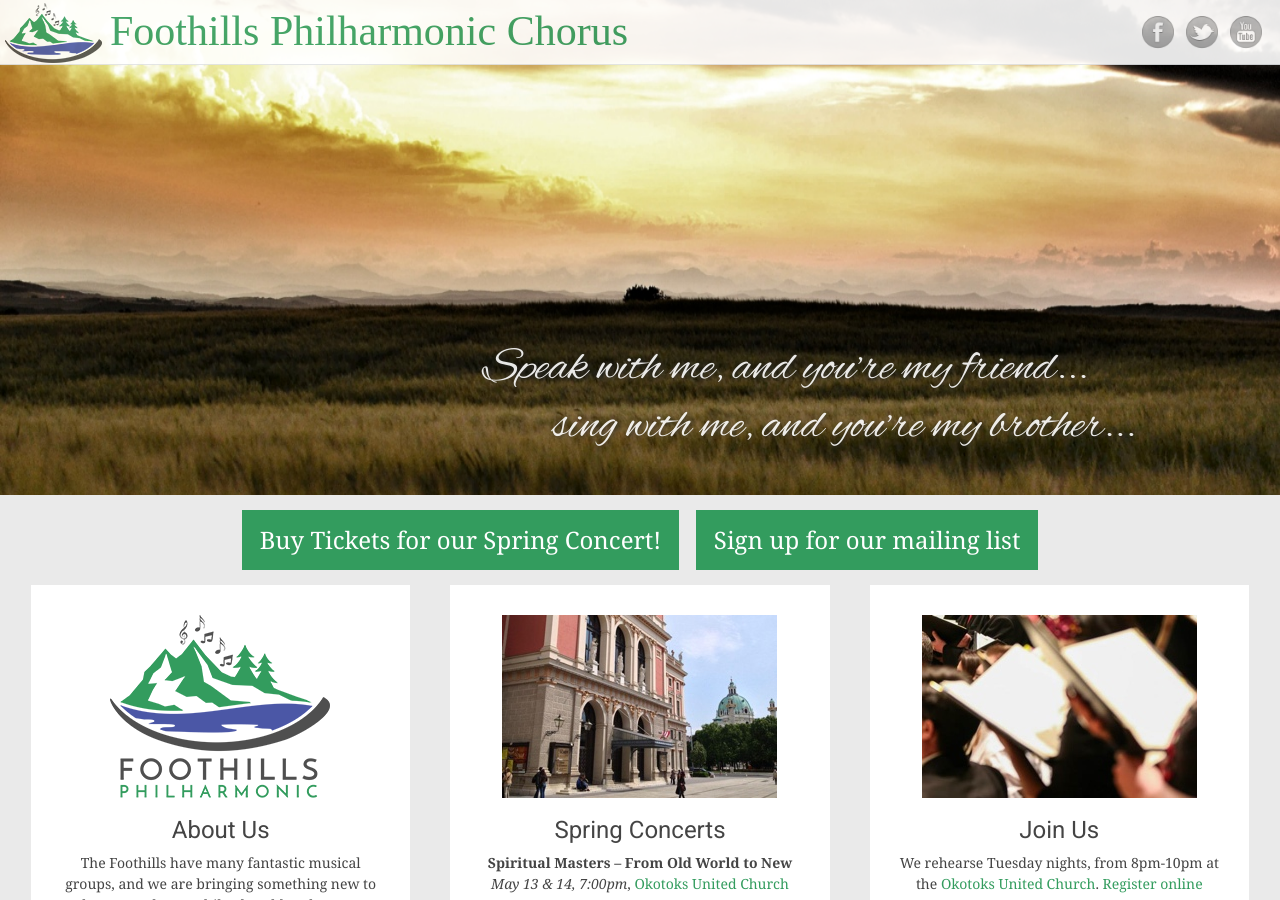
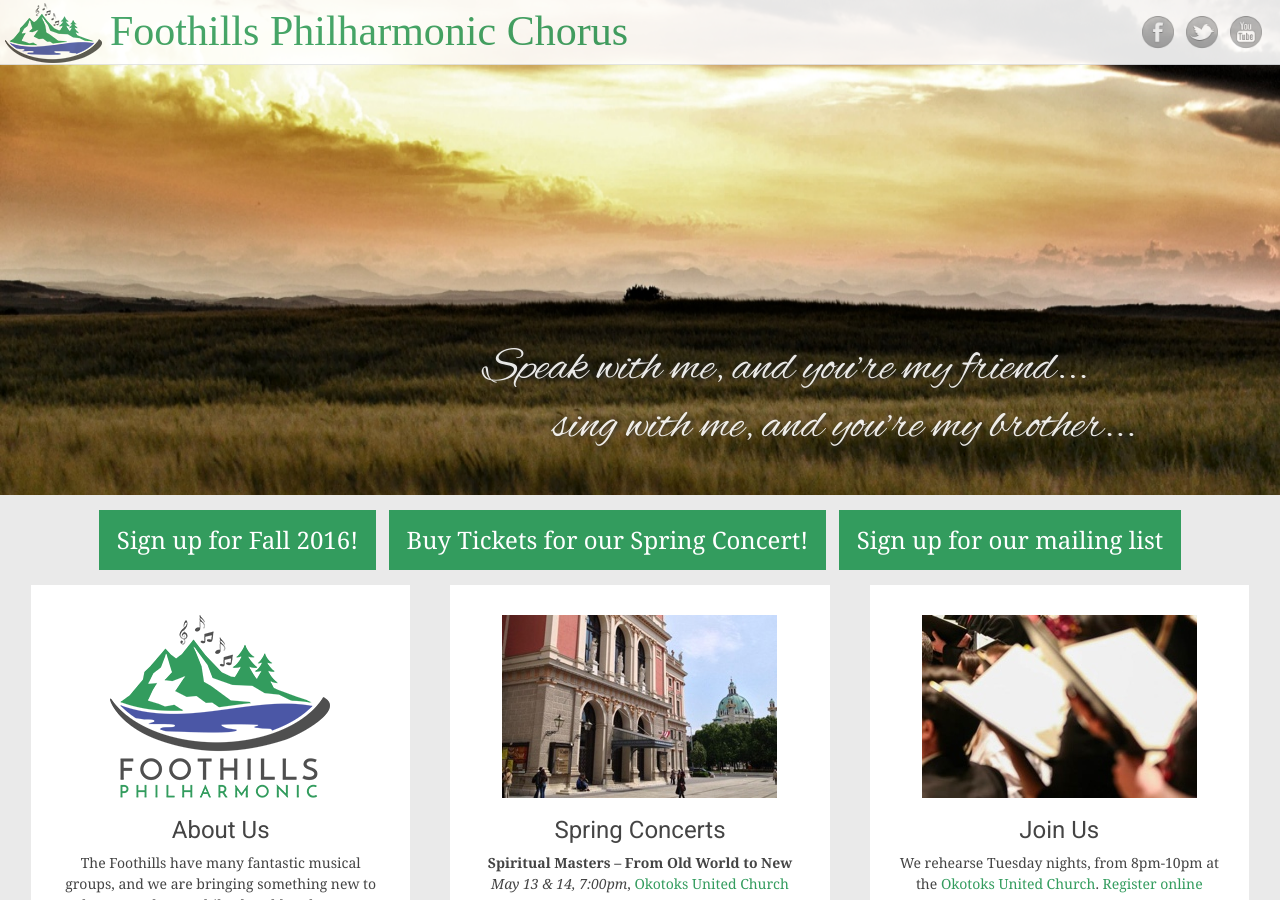
Before and after one commit to percyhanna/fps, a Jekyll site: the page built from index.html, in a window 1280 px wide and 900 px high. Built offline with Jekyll 4.4.1, drawn with Linux system fonts in a browser that asks for light colours; some web fonts are replaced; Markdown is read by kramdown in place of the engine named in the settings.

Commit message:
Add registration link

```diff
--- a/_layouts/default.html
+++ b/_layouts/default.html
@@ -38,8 +38,8 @@
 
     <div id="content" class="site-content">
       <p style="text-align: center;">
+        <a href="https://www.surveymonkey.com/r/VQQK7FT" target="_blank" style="margin-top: 26px; background-color: #339c5e;color: #fff;padding: 0.5em 0.75em;margin: 0 auto;display: inline-block; font-size: 24px;">Sign up for Fall 2016!</a>
         <a href="http://www.brownpapertickets.com/event/2545996" target="_blank" style="margin-top: 26px; background-color: #339c5e;color: #fff;padding: 0.5em 0.75em;margin: 0 auto;display: inline-block; font-size: 24px;">Buy Tickets for our Spring Concert!</a>
-
         <a href="http://eepurl.com/bzn_Jf" target="_blank" style="margin-top: 26px; background-color: #339c5e;color: #fff;padding: 0.5em 0.75em;margin: 0 auto;display: inline-block; font-size: 24px;">Sign up for our mailing list</a>
       </p>
       {{ content }}
```
